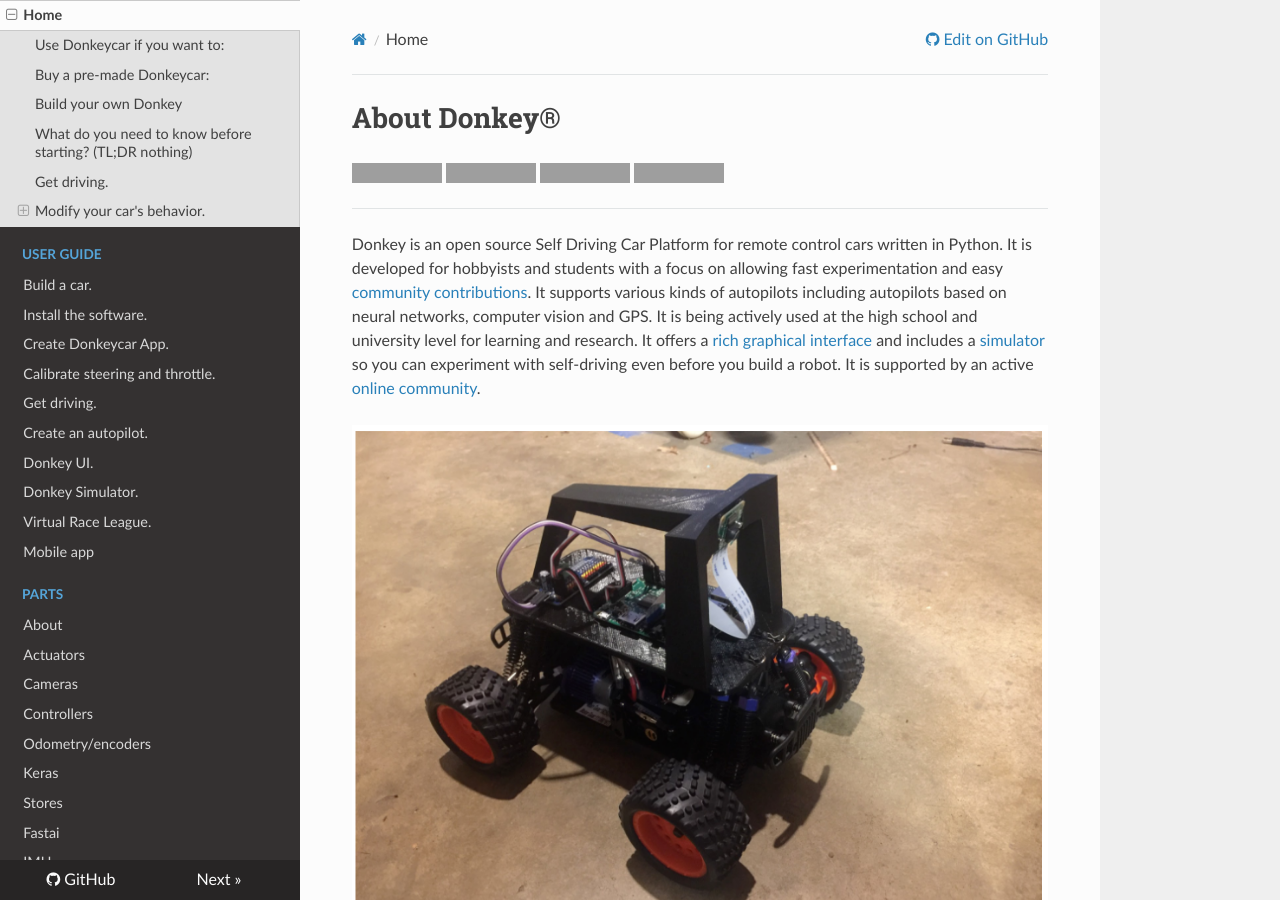
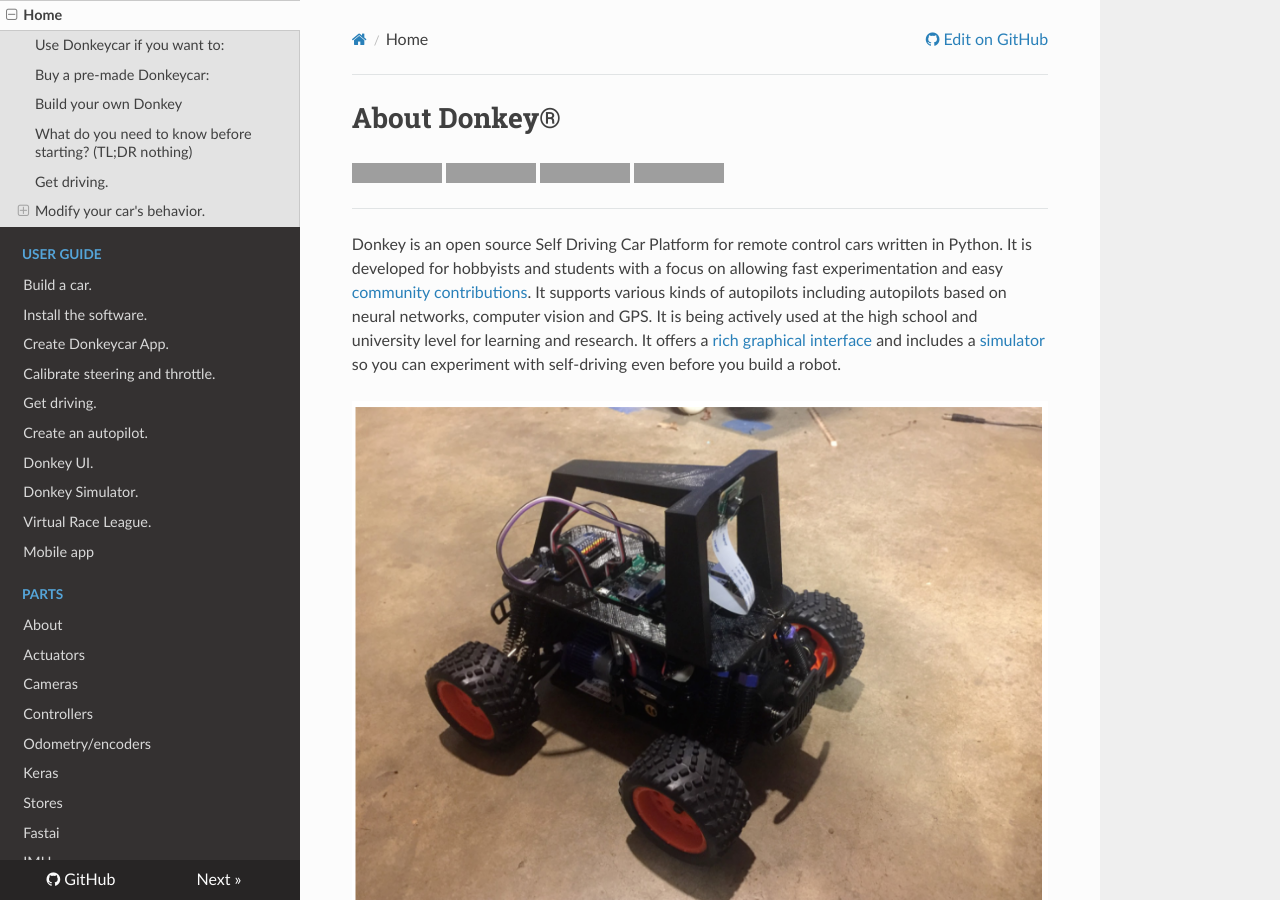
Before and after one commit to autorope/donkeydocs, an MkDocs documentation site: the page built from docs/index.md, in a window 1280 px wide and 900 px high. Built offline with MkDocs 1.6.1, drawn with Linux system fonts in a browser that asks for light colours; nearby versions of some CDN libraries; grey boxes are pictures that could not be loaded.

Commit message:
Update index.md

```diff
--- a/docs/index.md
+++ b/docs/index.md
@@ -6,7 +6,7 @@
 ![Discord](https://img.shields.io/discord/662098530411741184.svg?logo=discord&colorB=7289DA)
 ----
 
-Donkey is an open source Self Driving Car Platform for remote control cars written in Python.  It is developed for hobbyists and students with a focus on allowing fast experimentation and easy [community contributions](https://github.com/autorope/donkeycar/blob/main/CONTRIBUTING.md).  It supports various kinds of autopilots including autopilots based on neural networks, computer vision and GPS.  It is being actively used at the high school and university level for learning and research.  It offers a [rich graphical interface](utility/ui/) and includes a [simulator](guide/deep_learning/simulator/) so you can experiment with self-driving even before you build a robot.  It is supported by an active [online community](https://discord.gg/PN6kFeA).
+Donkey is an open source Self Driving Car Platform for remote control cars written in Python.  It is developed for hobbyists and students with a focus on allowing fast experimentation and easy [community contributions](https://github.com/autorope/donkeycar/blob/main/CONTRIBUTING.md).  It supports various kinds of autopilots including autopilots based on neural networks, computer vision and GPS.  It is being actively used at the high school and university level for learning and research.  It offers a [rich graphical interface](utility/ui/) and includes a [simulator](guide/deep_learning/simulator/) so you can experiment with self-driving even before you build a robot.
 
 ![donkeycar](assets/build_hardware/donkey2.png)
 
```
